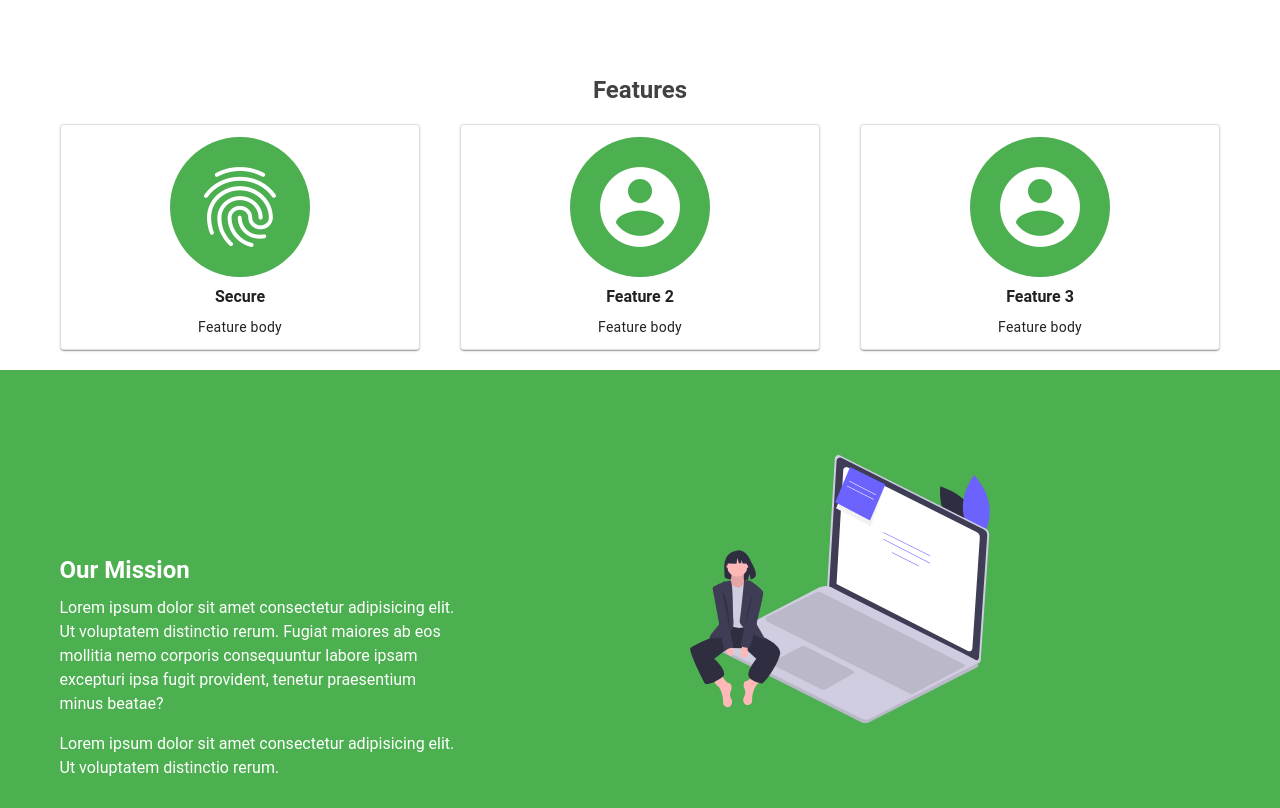
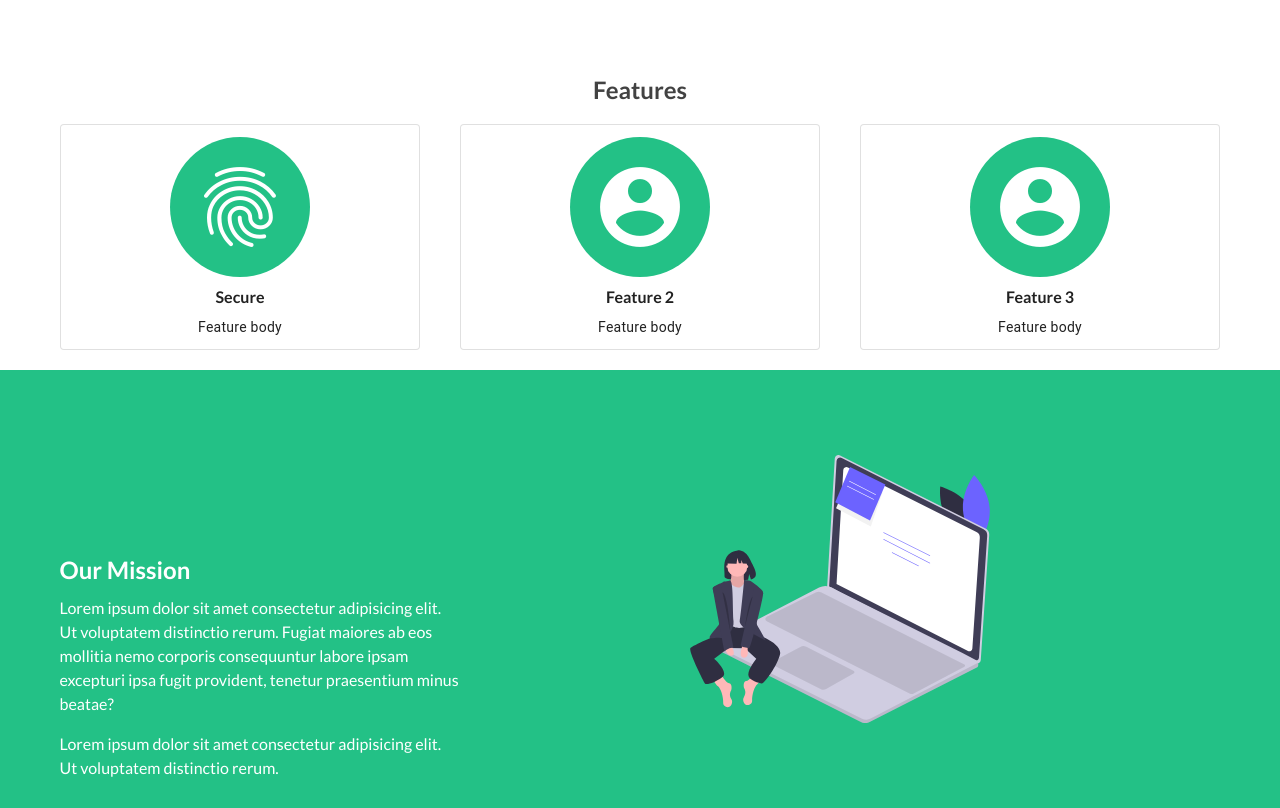
Before and after one commit to GustafHultgren/vuetify-template, a Vue app: page / in a window 1280 px wide. Shown: the part 960-1768 px from the top of the page. Built offline with nearby package versions, Linux system fonts and the light colour scheme.

Commit message:
add now and new colors

```diff
--- /dev/null
+++ b/now.json
@@ -0,0 +1,4 @@
+{
+    "version": 2,
+    "name": "Xerpa Homepage"
+  }
--- a/public/index.html
+++ b/public/index.html
@@ -7,7 +7,6 @@
     <link rel="icon" href="<%= BASE_URL %>favicon.ico">
     <title>vuetify-template</title>
     <!-- <link rel="stylesheet" href="https://fonts.googleapis.com/css?family=Roboto:100,300,400,500,700,900"> -->
-    <link href="https://fonts.googleapis.com/css?family=Lato&display=swap" rel="stylesheet">
     <link rel="stylesheet" href="https://cdn.jsdelivr.net/npm/@mdi/font@latest/css/materialdesignicons.min.css">
   </head>
   <body>
--- a/src/App.vue
+++ b/src/App.vue
@@ -24,13 +24,15 @@
 </script>
 
 <style scoped>
+@import url("https://fonts.googleapis.com/css?family=Lato:400,700&display=swap");
+
 html,
 body {
   margin: 0;
   padding: 0;
+}
+
+#app {
   font-family: "Lato", sans-serif;
 }
-/* body {
-  font-family: "Open Sans", sans-serif;
-} */
 </style>
--- a/src/plugins/vuetify.js
+++ b/src/plugins/vuetify.js
@@ -8,7 +8,8 @@
   theme: {
     themes: {
       light: {
-        primary: colors.green.base,
+        // primary: colors.teal.lighten2,
+        primary: '#23c186',
         secondary: colors.purple.base,
         accent: colors.lime.base,
         error: colors.red.base,
--- a/src/views/Home.vue
+++ b/src/views/Home.vue
@@ -23,7 +23,6 @@
         <v-card
           v-for="feature in features"
           :key="feature.title"
-          elevation="1"
           outlined
           width="360"
           class="pa-3 mx-5 text-center"
```
Also changed, not shown: 1 other file (tests, documents, lock files or other folders).
